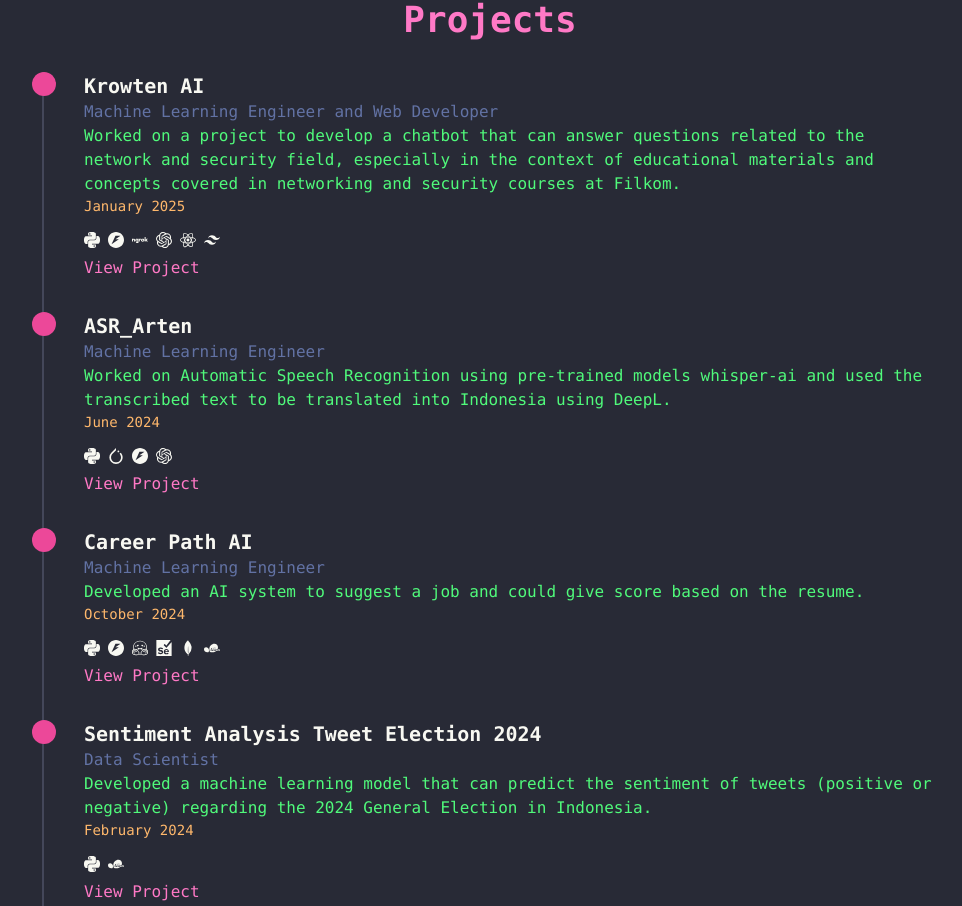
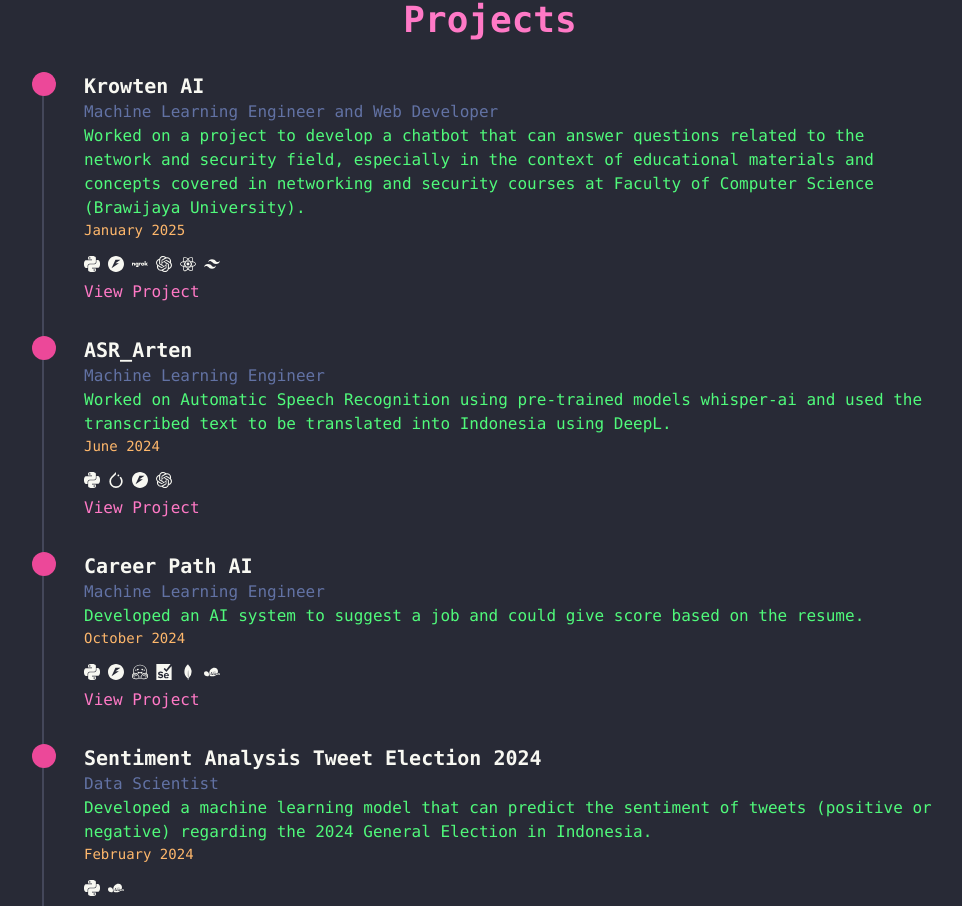
Before and after one commit to tonimurfid/todo, a React (Vite) app: page / in a window 1280 px wide. Shown: the part 896-1802 px from the top of the page, without its empty margins (150-1112 px from the left). Built offline with nearby package versions, Linux system fonts and the light colour scheme.

Commit message:
revised projects 1

```diff
--- a/src/components/Projects.jsx
+++ b/src/components/Projects.jsx
@@ -6,7 +6,7 @@ const projects = [
   {
     title: 'Krowten AI',
     role: 'Machine Learning Engineer and Web Developer',
-    description: 'Worked on a project to develop a chatbot that can answer questions related to the network and security field, especially in the context of educational materials and concepts covered in networking and security courses at Filkom.',
+    description: 'Worked on a project to develop a chatbot that can answer questions related to the network and security field, especially in the context of educational materials and concepts covered in networking and security courses at Faculty of Computer Science (Brawijaya University).',
     month: 'January 2025',
     link: 'https://krowten.xyz',
     techStack: ['python', 'fastapi', 'ngrok', 'openai', 'react', 'tailwindcss'],
```
